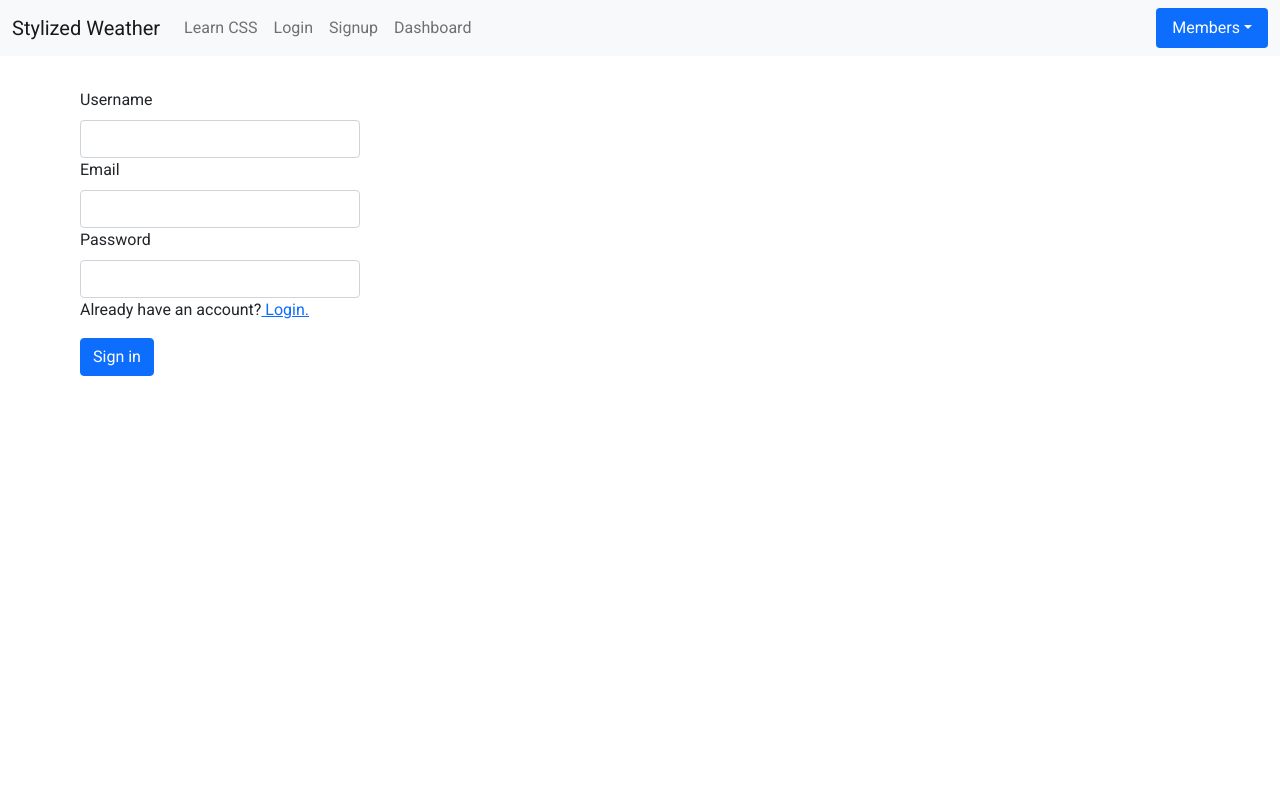
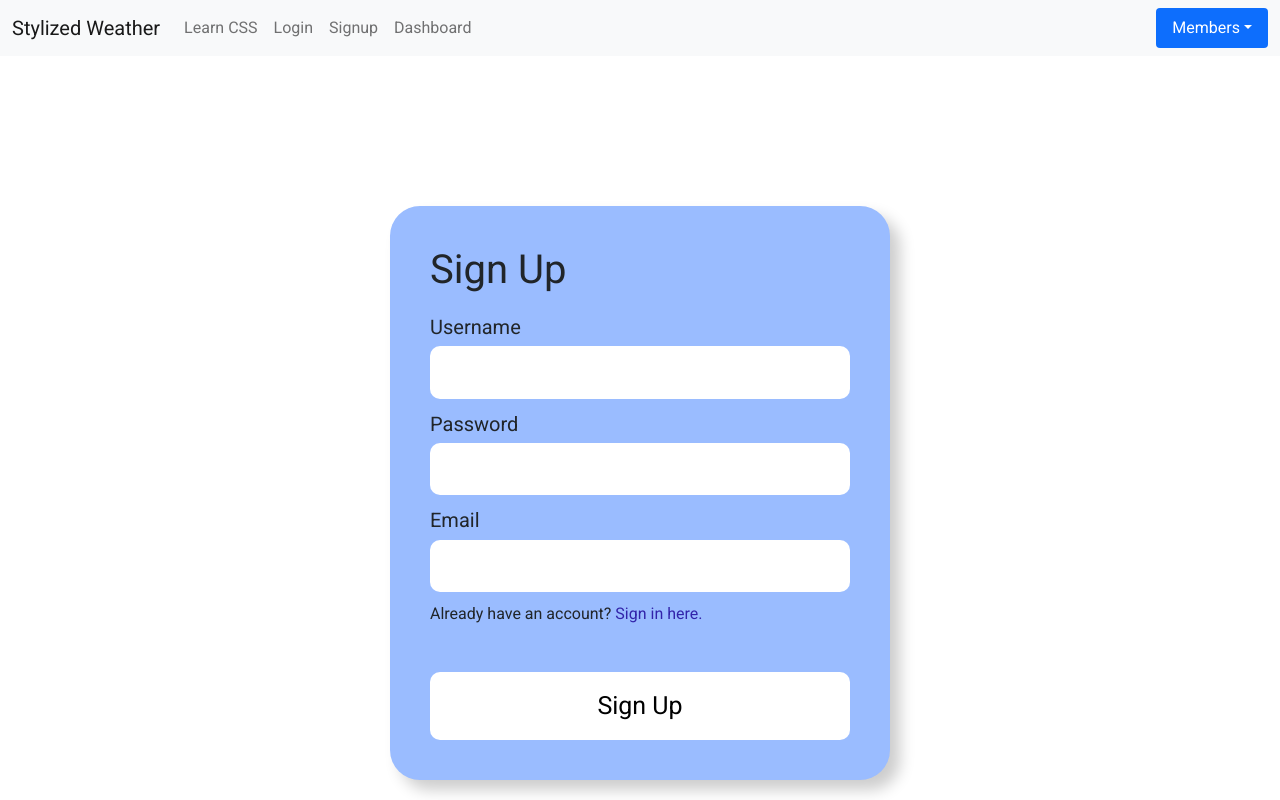
Before and after one commit to paul-bokelman/styledweather-python, a Flask app: page /signup in a window 1280 px wide. Run offline with Flask 2, Linux system fonts and the light colour scheme; some libraries are stand-ins or nearby versions.

Commit message:
signup 2

```diff
--- a/templates/signup.html
+++ b/templates/signup.html
@@ -1,23 +1,14 @@
 {% extends "base.html" %} {% block content %}
-<div style="padding: 2rem 5rem;">
-<form method="POST" action="signup">
+<form method="POST" action="signup" class="login-box">
   <input type="hidden" name="csrf_token" value="{{ csrf_token() }}" />
-  <div class="col-md-6">
-    <label for="username" class="form-label">Username</label>
-    <input type="text" class="form-control" id="username" name="username" required>
-  </div>
-  <div class="col-md-6">
-    <label for="email" class="form-label">Email</label>
-    <input type="email" class="form-control" id="email" name="email" required>
-  </div>
-  <div class="col-md-6">
-    <label for="password" class="form-label">Password</label>
-    <input type="password" class="form-control" id="password" name="password" required>
-  </div>
-  <p>Already have an account?<a href="login"> Login.</a></p>
-  <div class="col-12">
-    <button type="submit" class="btn btn-primary">Sign in</button>
-  </div>
+  <h1 style="margin-top: 0%;">Sign Up</h1>
+  <p class="input-label">Username</p>
+  <input class="login-input" type="text" id="username" name="username" required>
+  <p class="input-label">Password</p>
+  <input class="login-input" type="password" id="password" name="password" required>
+  <p class="input-label">Email</p>
+  <input class="login-input" type="email" id="email" name="email" required>
+  <p style="padding-top: 10px;">Already have an account? <a class="link" href="login">Sign in here.</a></p>
+  <button type="submit" class="login-button">Sign Up</button>
 </form>
-</div>
 {% endblock content %}
```
